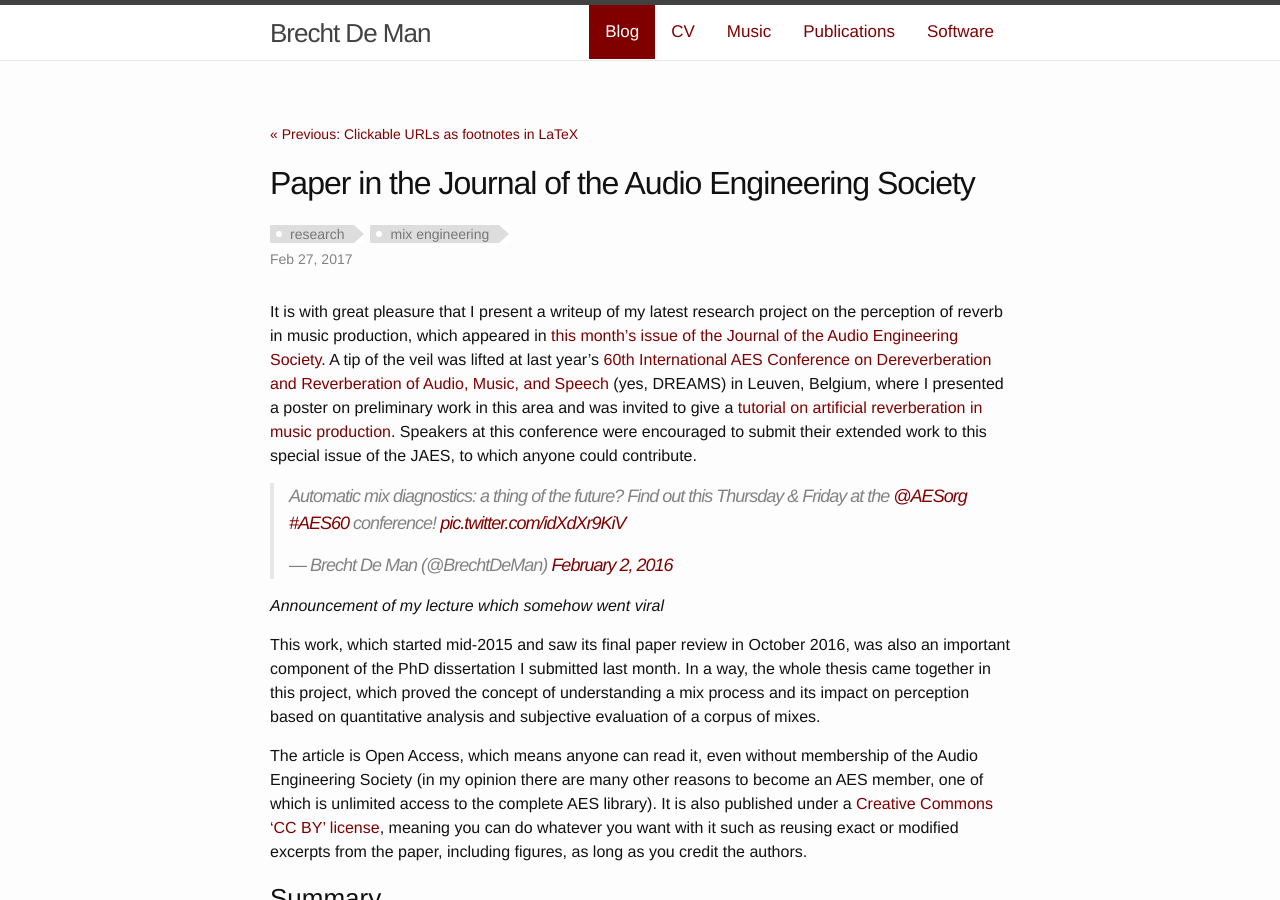
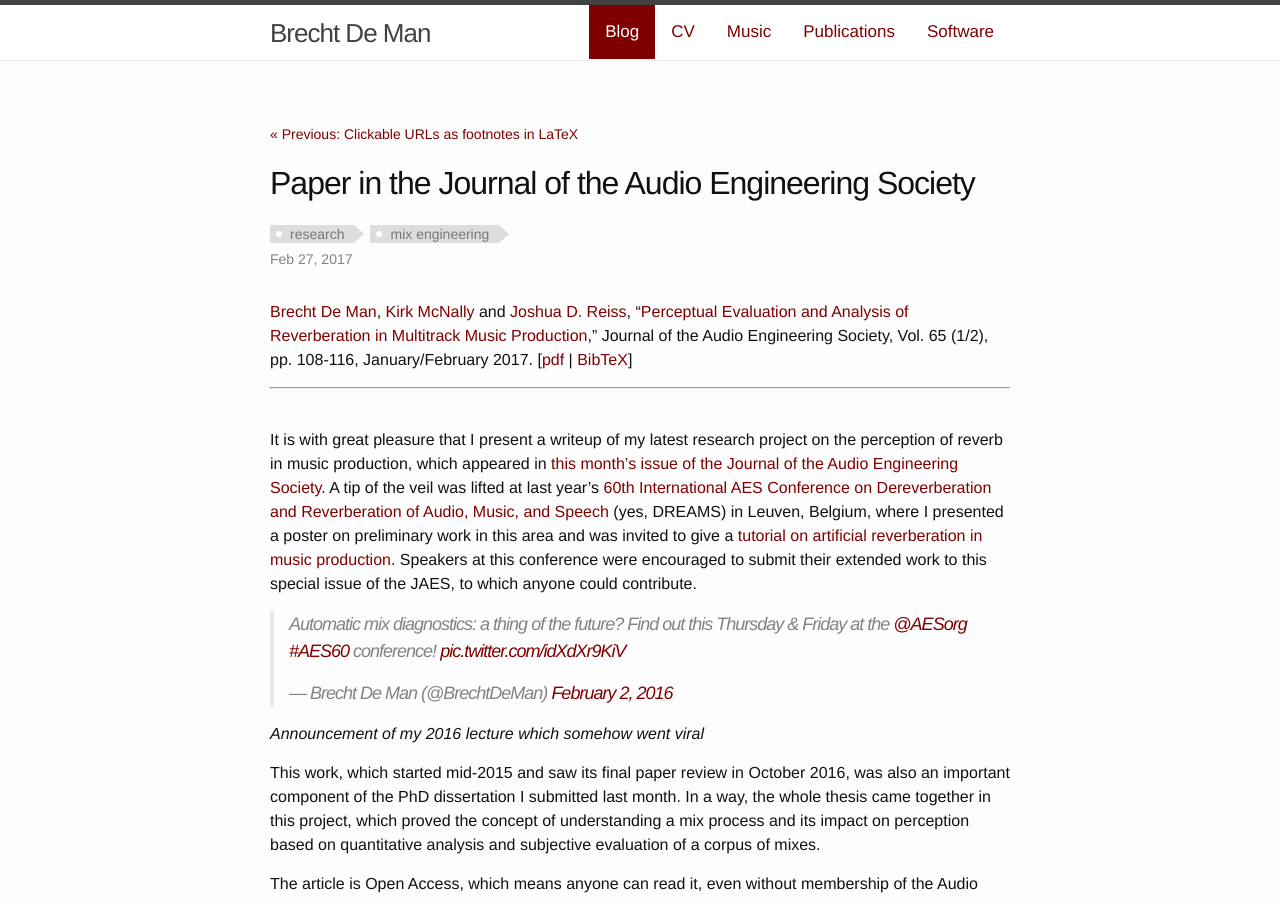
Before and after one commit to BrechtDeMan/BrechtDeMan.github.io, a Jekyll site: the page built from _posts/2017-02-27-JAES-DREAMS-article.markdown, in a window 1280 px wide and 900 px high. Built offline with Jekyll 4.4.1, drawn with Linux system fonts in a browser that asks for light colours; nearby versions of some CDN libraries; comment, search, counter and statistics services are not loaded.

Commit message:
JAES-DREAMS blog post: add paper reference and links.

```diff
--- a/_posts/2017-02-27-JAES-DREAMS-article.markdown
+++ b/_posts/2017-02-27-JAES-DREAMS-article.markdown
@@ -6,12 +6,19 @@ tags: [research, mix engineering]
 excerpt_separator: <!--more-->
 ---
 
+[Brecht De Man](/), [Kirk McNally](http://www.stereosonic.org/phd/cv.html) and [Joshua D. Reiss](http://www.eecs.qmul.ac.uk/~josh/), “[Perceptual Evaluation and Analysis of Reverberation in Multitrack Music Production](http://www.aes.org/e-lib/browse.cfm?elib=18548),” Journal of the Audio Engineering Society, Vol. 65 (1/2), pp. 108-116, January/February 2017\.
+[[pdf](/publications/pdf/jaes-DREAMS-hires.pdf) &#124; [BibTeX](/publications/BibTeX-txt/jaes-dreams.txt)]
+
+* * *
+
+<br>
+
 It is with great pleasure that I present a writeup of my latest research project on the perception of reverb in music production, which appeared in [this month's issue of the Journal of the Audio Engineering Society](http://www.aes.org/journal/online/JAES_V65/1_2/).
 A tip of the veil was lifted at last year's [60th International AES Conference on Dereverberation and Reverberation of Audio, Music, and Speech](http://www.aes.org/conferences/60/) (yes, DREAMS) in Leuven, Belgium, where I presented a poster on preliminary work in this area and was invited to give a [tutorial on artificial reverberation in music production](http://www.brechtdeman.com/blog/aes60-dreams-conference.html). Speakers at this conference were encouraged to submit their extended work to this special issue of the JAES, to which anyone could contribute.
 
 <blockquote class="twitter-tweet" data-lang="en"><p lang="en" dir="ltr">Automatic mix diagnostics: a thing of the future? Find out this Thursday &amp; Friday at the <a href="https://twitter.com/AESorg">@AESorg</a> <a href="https://twitter.com/hashtag/AES60?src=hash">#AES60</a> conference! <a href="https://t.co/idXdXr9KiV">pic.twitter.com/idXdXr9KiV</a></p>&mdash; Brecht De Man (@BrechtDeMan) <a href="https://twitter.com/BrechtDeMan/status/694608488576765952">February 2, 2016</a></blockquote> <script async src="//platform.twitter.com/widgets.js" charset="utf-8"></script>
 
-*Announcement of my lecture which somehow went viral*
+*Announcement of my 2016 lecture which somehow went viral*
 
 This work, which started mid-2015 and saw its final paper review in October 2016, was also an important component of the PhD dissertation I submitted last month. In a way, the whole thesis came together in this project, which proved the concept of understanding a mix process and its impact on perception based on quantitative analysis and subjective evaluation of a corpus of mixes.
 
```
